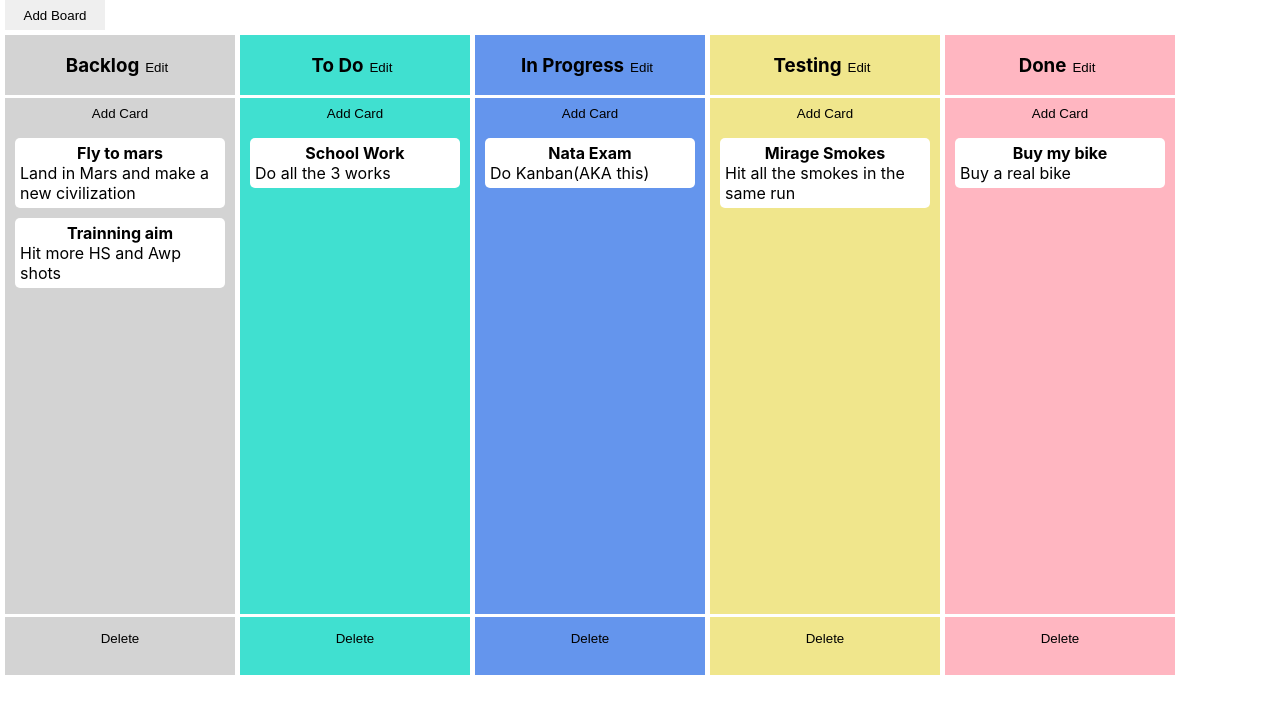
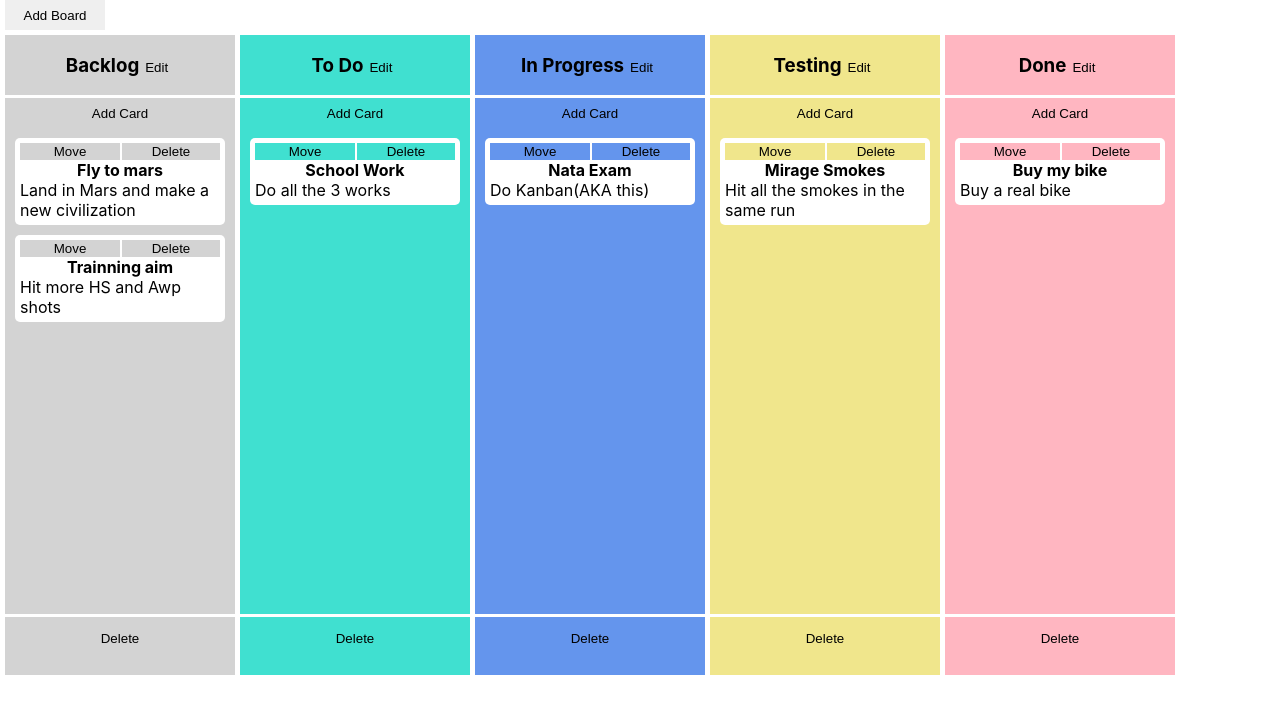
Before and after one commit to brunofcampos96/nataKanban, a React (Create React App) app: page / in a window 1280 px wide. Shown: the top 714 px of the page. Built offline with nearby package versions, Linux system fonts and the light colour scheme.

Commit message:
Updating

```diff
--- a/src/App.css
+++ b/src/App.css
@@ -10,7 +10,3 @@
   display: block;
   font-weight: bold;
 }
-
-.card{
-  padding: 5px;
-}
--- a/src/App.js
+++ b/src/App.js
@@ -6,6 +6,7 @@ class App extends Component {
   state = {
     edittingBoard: null,
     textValue: "",
+    cardMoveId: null,
     boards : [
       {
         id: 1,
@@ -92,7 +93,10 @@ class App extends Component {
             cards={this.state.cards}
             updateInputValue={this.updateInputValue}
             saveTitle={this.saveTitle}
-            deleteBoard={this.deleteBoard}/>
+            deleteBoard={this.deleteBoard}
+            deleteCard={this.deleteCard}
+            cardMoveId={this.state.cardMoveId}
+            moveCard={this.moveCard}/>
         </div>
       </div>
     );
@@ -100,6 +104,10 @@ class App extends Component {
 
   editBoard = (id) => {
     this.setState({edittingBoard: id})
+  }
+
+  moveCard = (id) => {
+    this.setState({cardMoveId: id})
   }
 
   getRandomColor() {
@@ -114,7 +122,7 @@ class App extends Component {
   addBoard(){
 
     let board = {
-      id: this.state.boards.length + 1,
+      id: this.state.boards[this.state.boards.length-1].id + 1,
       title: "Edit",
       color: this.getRandomColor()
     }
@@ -143,6 +151,14 @@ class App extends Component {
     boards.splice(idxToRemove,1);
     this.setState({boards:boards, cards: remaingCards});
   }
+
+  deleteCard = (id) => {
+    let cards = [...this.state.cards];
+    let remaingCards = cards.filter(card => {
+      return card.id !== id
+    })
+    this.setState({cards: remaingCards});
+  }
 }
 
 export default App;
--- a/src/components/Boards/Boards.js
+++ b/src/components/Boards/Boards.js
@@ -46,6 +46,11 @@ const boards = (props) => {
               <button style={buttonStyle}>Add Card</button>
               <Cards
                 cards={props.cards.filter(card => card.pId === board.id)}
+                color={board.color}
+                deleteCard={props.deleteCard}
+                cardMoveId={props.cardMoveId}
+                moveCard={props.moveCard}
+                boards={props.boards}
               />
           </div>
           <span style={{height:'3px', display:'block', backgroundColor:'white', marginBottom: '10px'}}></span>
@@ -53,9 +58,6 @@ const boards = (props) => {
           <button style={editTitleStyle} onClick={() => props.deleteBoard(board.id)}>Delete</button>
           </div>
         </div>
-
-
-
     })
 }
 
--- /dev/null
+++ b/src/components/Cards/Cards.css
@@ -0,0 +1,9 @@
+.card{
+    padding: 5px;
+}
+.functions{
+    display: grid;
+    grid-auto-flow: column;
+    grid-template-columns: 50%;
+    grid-column-gap: 2px;
+}
--- a/src/components/Cards/Cards.js
+++ b/src/components/Cards/Cards.js
@@ -1,11 +1,33 @@
 import React from 'react';
+import './Cards.css';
 
 const cards = (props) => {
+  const cardButtonStyle = {
+    backgroundColor: props.color,
+    margin: '0px',
+    border: 'none',
+    cursor: 'pointer',
+    outline: 'none'
+  }
   return props.cards.map(card => {
+    let showOptions;
+    if(props.cardMoveId === card.id){
+      showOptions = <div><select multiple  style={{width:'100%'}}>
+        {props.boards.forEach(board => {
+          return <option>dd{board.title}</option>
+        })}
+      </select></div>
+    }
     return <div
       id={card.id}
       style={{backgroundColor:'white', height:'auto', margin:'10px',borderRadius:'5px'}}>
       <div className='card'>
+        <div className='functions'>
+          <button style={cardButtonStyle} onClick={() => props.moveCard(card.id)}>Move</button>
+          <button style={cardButtonStyle} onClick={() => props.deleteCard(card.id)}>Delete</button>
+        </div>
+        {showOptions}
+
         <span className='cardTitle'>{card.title}</span>
         <span className='cardContent'>{card.description}</span>
       </div>
```
Lines whose indentation alone changed are shown as unchanged.
